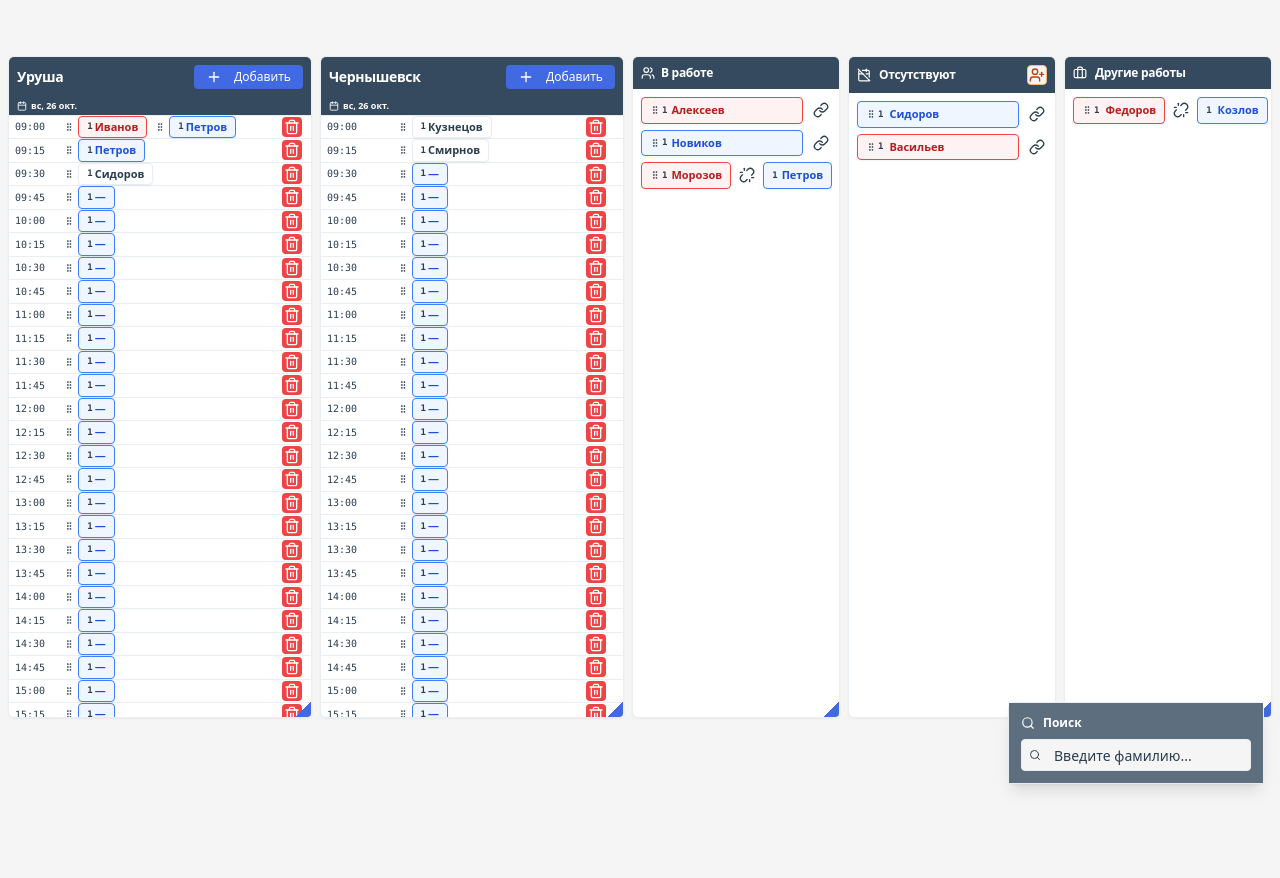
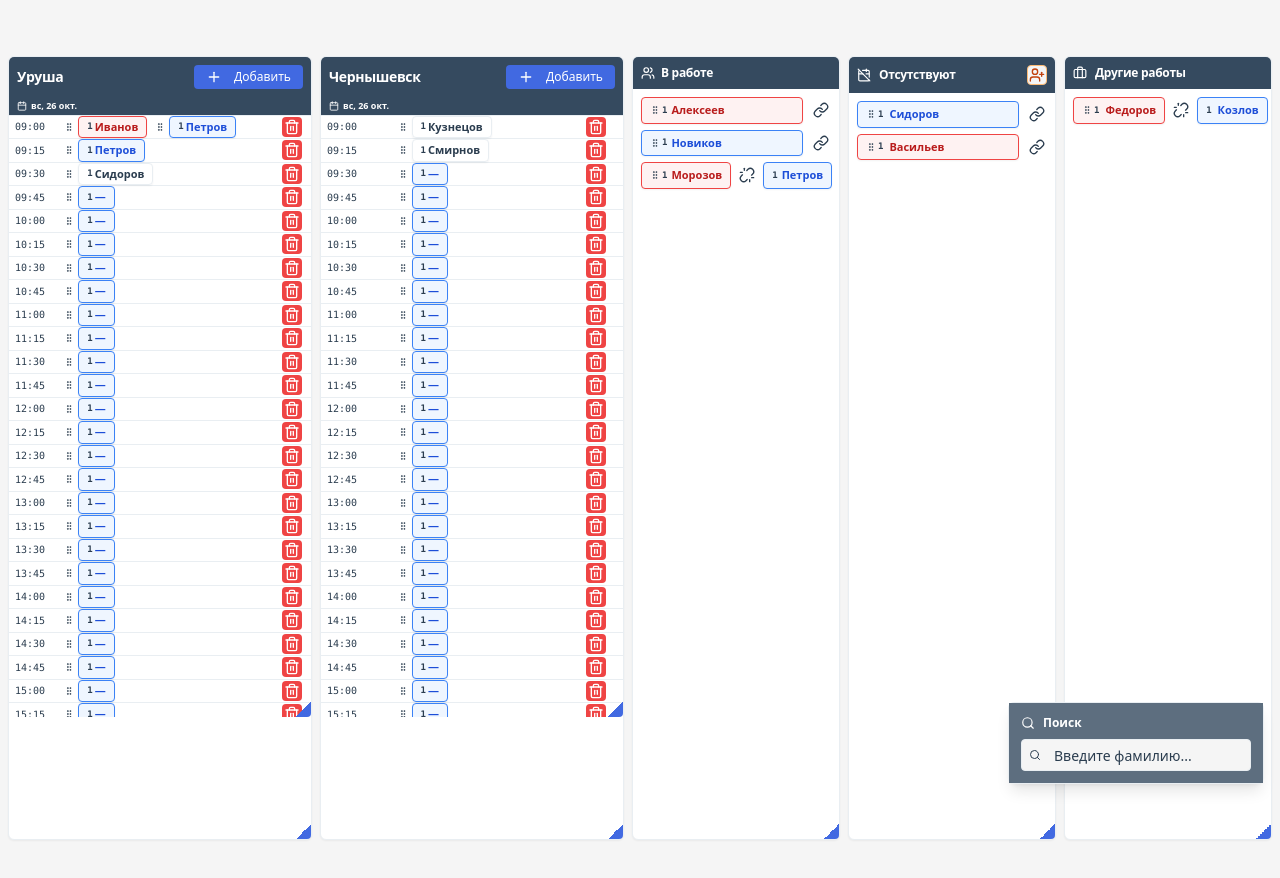
Before and after one commit to pr-poehali-dev/date-name-table-creation, a React (Vite) app: page / in a window 1280 px wide. Shown: the top 878 px of the page. Built offline with nearby package versions, Linux system fonts and the light colour scheme.

Commit message:
Фикс верстки без скролла

```diff
--- a/src/components/DataTable.tsx
+++ b/src/components/DataTable.tsx
@@ -1306,8 +1306,8 @@ export const DataTable = () => {
   };
 
   return (
-    <div className="w-full min-h-screen bg-background p-2">
-      <div className="max-w-[1800px] mx-auto flex gap-2">
+    <div className="w-full h-screen bg-background p-2 overflow-hidden">
+      <div className="max-w-full h-full mx-auto flex gap-2">
         <SingleTable
           title="Уруша"
           initialData={data1}
```
